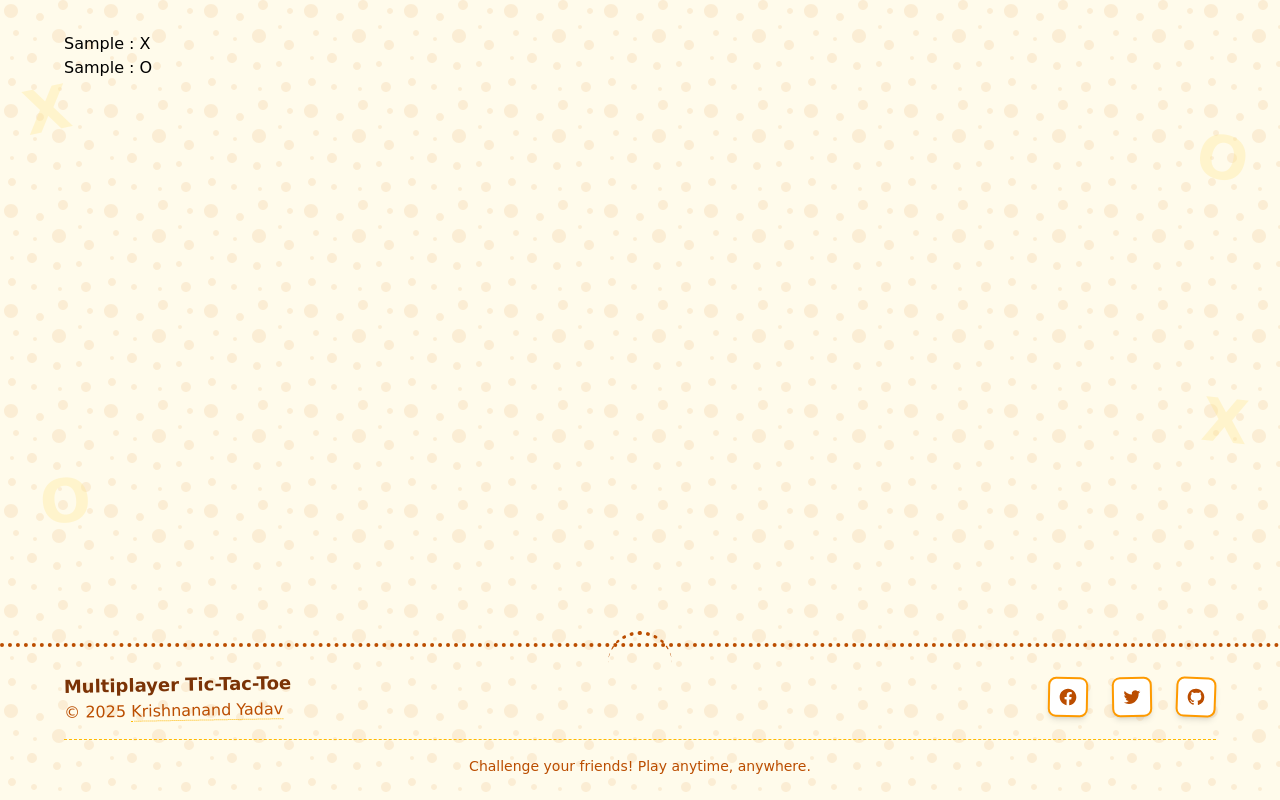
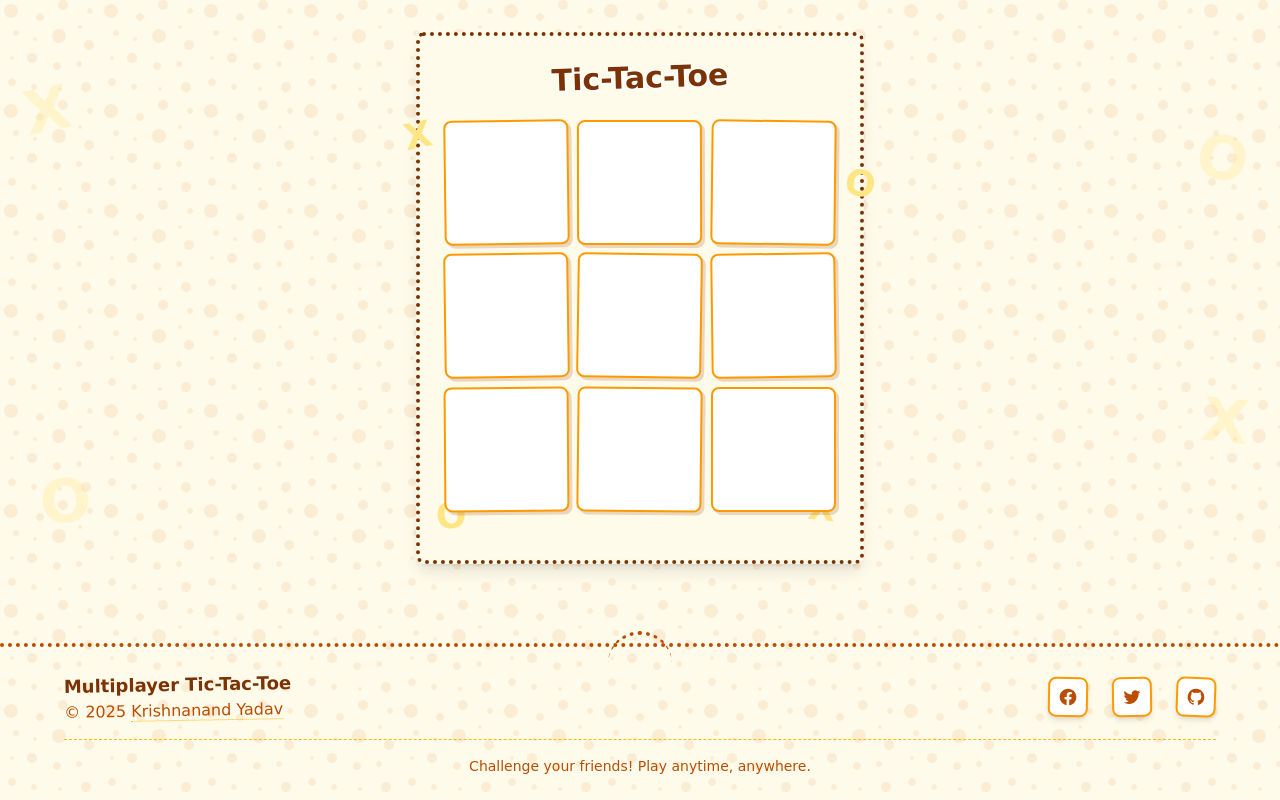
Before and after one commit to Krishnanand2517/multiplayer-tictactoe, a React (Vite) app in the folder client/: page / in a window 1280 px wide. Both pictures are taken after typing "Sample", "Sample" into the empty fields and a click on the button "✏️ Start Game". Built offline with nearby package versions, Linux system fonts and the light colour scheme.

Commit message:
feat: Make and design the game board

```diff
--- /dev/null
+++ b/client/src/components/HeadText.tsx
@@ -0,0 +1,16 @@
+const HeadText = () => {
+  return (
+    <h1
+      className="text-3xl font-bold text-center mb-6 text-amber-900"
+      style={{
+        textShadow:
+          "2px 2px 0 #fff, -1px -1px 0 #fff, 1px -1px 0 #fff, -1px 1px 0 #fff",
+        transform: "rotate(-2deg)",
+      }}
+    >
+      Tic-Tac-Toe
+    </h1>
+  );
+};
+
+export default HeadText;
--- a/client/src/screens/GameScreen.tsx
+++ b/client/src/screens/GameScreen.tsx
@@ -1,20 +1,89 @@
-import { useLocation } from "react-router-dom";
+import { useEffect, useState } from "react";
+import { useLocation, useNavigate } from "react-router-dom";
+
+import { BoardState, GameOptions, Player } from "../types";
+import HeadText from "../components/HeadText";
 
 const GameScreen = () => {
-  const { state } = useLocation();
-  const playerOneName = state?.playerOne.name;
-  const playerOneSymbol = state?.playerOne.symbol;
-  const playerTwoName = state?.playerTwo.name;
-  const playerTwoSymbol = state?.playerTwo.symbol;
+  const location = useLocation();
+  const navigate = useNavigate();
+
+  const gameOptions = location.state as GameOptions;
+
+  const [board, setBoard] = useState<BoardState>(Array(9).fill(null));
+  const [currentPlayer, setCurrentPlayer] = useState<Player>(
+    gameOptions.playerOne
+  );
+
+  useEffect(() => {
+    if (!gameOptions) {
+      navigate("/");
+    }
+  }, [gameOptions, navigate]);
+
+  const handleCellClick = (index: number) => {
+    // Already filled
+    if (board[index]) return;
+
+    const newBoard = [...board];
+    newBoard[index] = currentPlayer.symbol;
+    setBoard(newBoard);
+
+    setCurrentPlayer(
+      currentPlayer.symbol === gameOptions.playerOne.symbol
+        ? gameOptions.playerTwo
+        : gameOptions.playerOne
+    );
+  };
+
+  if (!gameOptions) {
+    return <div>Loading...</div>;
+  }
 
   return (
-    <div>
-      <h3>
-        {playerOneName} : {playerOneSymbol}
-      </h3>
-      <h3>
-        {playerTwoName} : {playerTwoSymbol}
-      </h3>
+    <div className="max-w-md mx-auto p-6 bg-amber-50 rounded-lg shadow-lg border-4 border-amber-900 border-dotted relative">
+      <HeadText />
+
+      {/* GAME BOARD */}
+      <div className="grid grid-cols-3 gap-2 mb-6 w-full aspect-square">
+        {board.map((cell, index) => {
+          return (
+            <button
+              key={index}
+              onClick={() => handleCellClick(index)}
+              className={`bg-white border-2 border-amber-500 rounded-lg flex items-center justify-center text-4xl font-bold transition-all p-2 z-10
+                ${!cell ? "hover:bg-amber-100" : ""}`}
+              style={{
+                transform: `rotate(${Math.random() * 2 - 1}deg)`,
+                boxShadow: "3px 3px 0 rgba(146, 64, 14, 0.2)",
+              }}
+              disabled={!!cell}
+            >
+              <span
+                className={`${
+                  cell === "X" ? "text-amber-700" : "text-amber-900"
+                }`}
+              >
+                {cell}
+              </span>
+            </button>
+          );
+        })}
+      </div>
+
+      {/* Decorative XO elements */}
+      <div className="absolute -rotate-12 text-4xl font-bold text-amber-200 -left-4 top-20 select-none">
+        X
+      </div>
+      <div className="absolute rotate-12 text-4xl font-bold text-amber-200 -right-4 top-32 select-none">
+        O
+      </div>
+      <div className="absolute -rotate-6 text-4xl font-bold text-amber-200 left-4 bottom-6 select-none">
+        O
+      </div>
+      <div className="absolute rotate-6 text-4xl font-bold text-amber-200 right-6 bottom-8 select-none">
+        X
+      </div>
     </div>
   );
 };
--- a/client/src/screens/HomeScreen.tsx
+++ b/client/src/screens/HomeScreen.tsx
@@ -1,5 +1,8 @@
 import { useState } from "react";
 import { useNavigate } from "react-router-dom";
+
+import { GameOptions } from "../types";
+import HeadText from "../components/HeadText";
 
 const HomeScreen = () => {
   const navigate = useNavigate();
@@ -23,7 +26,7 @@ const HomeScreen = () => {
     }
 
     // Create game options state to pass to the game screen
-    const gameOptions = {
+    const gameOptions: GameOptions = {
       playerOne: {
         name: playerOneName,
         symbol: "X",
@@ -39,16 +42,7 @@ const HomeScreen = () => {
 
   return (
     <div className="max-w-md mx-auto p-8 bg-amber-50 rounded-lg shadow-lg border-4 border-amber-900 border-dotted relative">
-      <h1
-        className="text-3xl font-bold text-center mb-6 text-amber-900"
-        style={{
-          textShadow:
-            "2px 2px 0 #fff, -1px -1px 0 #fff, 1px -1px 0 #fff, -1px 1px 0 #fff",
-          transform: "rotate(-2deg)",
-        }}
-      >
-        Tic-Tac-Toe
-      </h1>
+      <HeadText />
 
       <form onSubmit={handleStartGame} className="relative z-10">
         <div className="mb-6">
```
Also changed, not shown: client/src/types/index.d.ts (added, +11 -0 lines).
